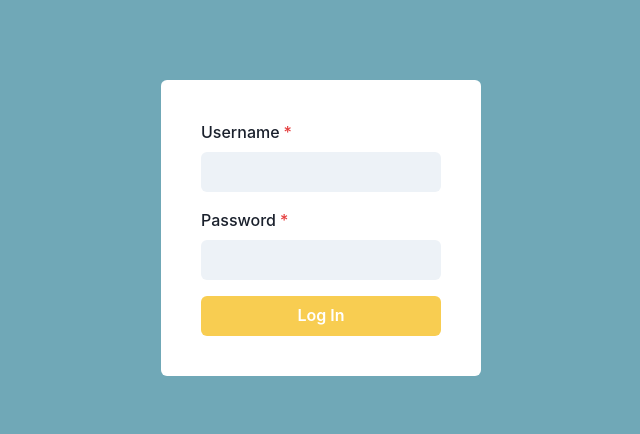
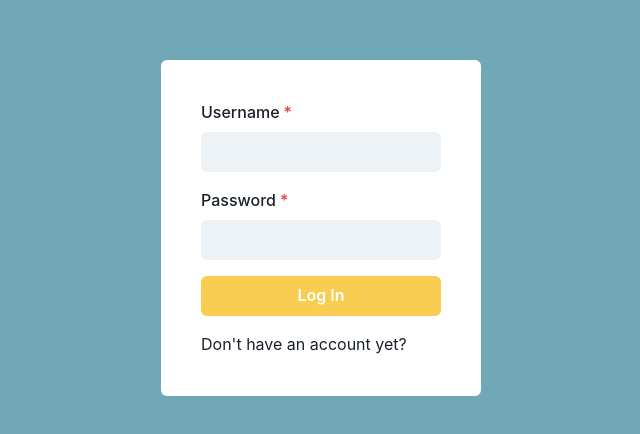
Before and after one commit to EECE-Capstone-ExpLoRa/ExpLoRa-Dashboard, a React (Create React App) app in the folder frontend/: page /signin in a window 1280 px wide. Shown: the part 172-606 px from the top of the page, without its empty margins (319-959 px from the left). Built offline with nearby package versions, Linux system fonts and the light colour scheme.

Commit message:
added login -> register button

```diff
--- a/frontend/src/components/LogIn.tsx
+++ b/frontend/src/components/LogIn.tsx
@@ -4,6 +4,7 @@
 import { loginUserObject } from "../utils/loginUser.dto";
 import { FormInputField } from "./FormInputField";
 import * as Yup from 'yup';
+import { Link } from "react-router-dom";
 
 const LogIn = () => {
   console.log("Render")
@@ -47,6 +48,7 @@
                  <FormInputField label='Username' required={true} id='username' name='username' type='text' variant='filled'/>
                  <FormInputField label='Password' required={true} id='password' name='password' type='password' variant='filled'/>
                  <Button type="submit" colorScheme="test2" width="full" color='white'>Log In</Button>
+                 <Link to="/register">Don't have an account yet?</Link>
                </VStack>
              </form>
             </Box>
```
